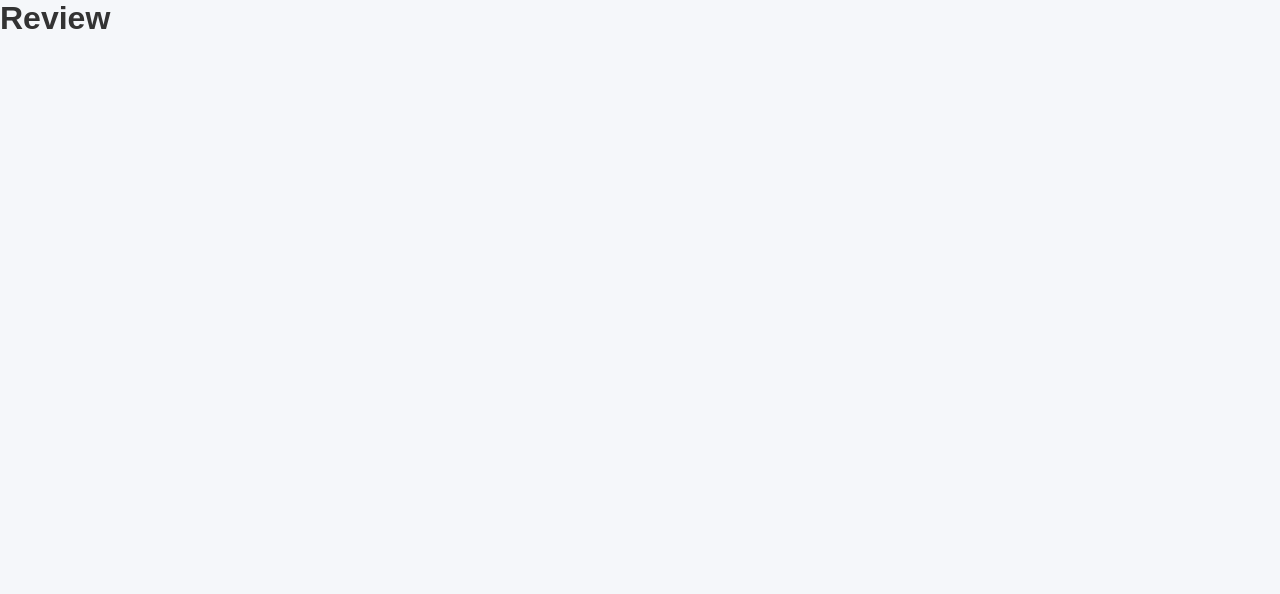
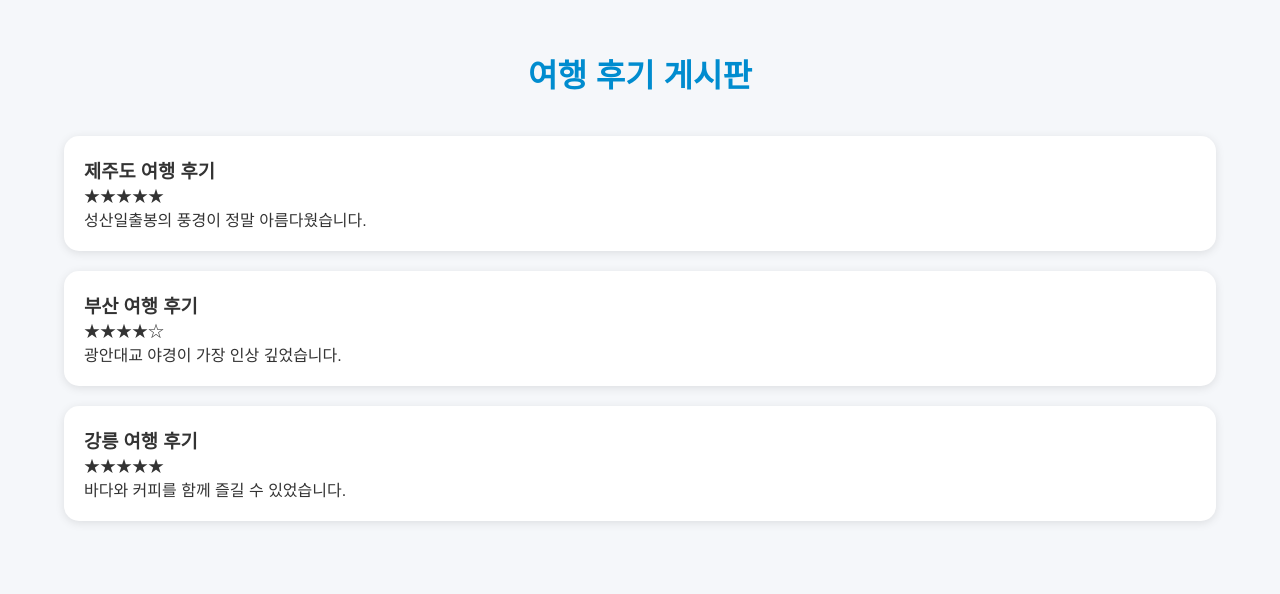
Before and after one commit to seeun329/travel-website, a plain HTML site: page review.html in a window 1280 px wide. Drawn offline with Linux system fonts and the light colour scheme; files that its build step writes are made by us from their sources.

Commit message:
Update review.html

```diff
--- a/review.html
+++ b/review.html
@@ -1 +1,36 @@
-<!DOCTYPE html><html><head><meta charset='UTF-8'><title>Review</title><link rel='stylesheet' href='css/style.css'></head><body><h1>Review</h1></body></html>
+<!DOCTYPE html>
+<html lang="ko">
+<head>
+<meta charset="UTF-8">
+<title>Review</title>
+<link rel="stylesheet" href="css/style.css">
+</head>
+
+<body>
+
+<div class="container">
+
+<h1 class="section-title">여행 후기 게시판</h1>
+
+<div class="review-box">
+<h3>제주도 여행 후기</h3>
+★★★★★
+<p>성산일출봉의 풍경이 정말 아름다웠습니다.</p>
+</div>
+
+<div class="review-box">
+<h3>부산 여행 후기</h3>
+★★★★☆
+<p>광안대교 야경이 가장 인상 깊었습니다.</p>
+</div>
+
+<div class="review-box">
+<h3>강릉 여행 후기</h3>
+★★★★★
+<p>바다와 커피를 함께 즐길 수 있었습니다.</p>
+</div>
+
+</div>
+
+</body>
+</html>
```
